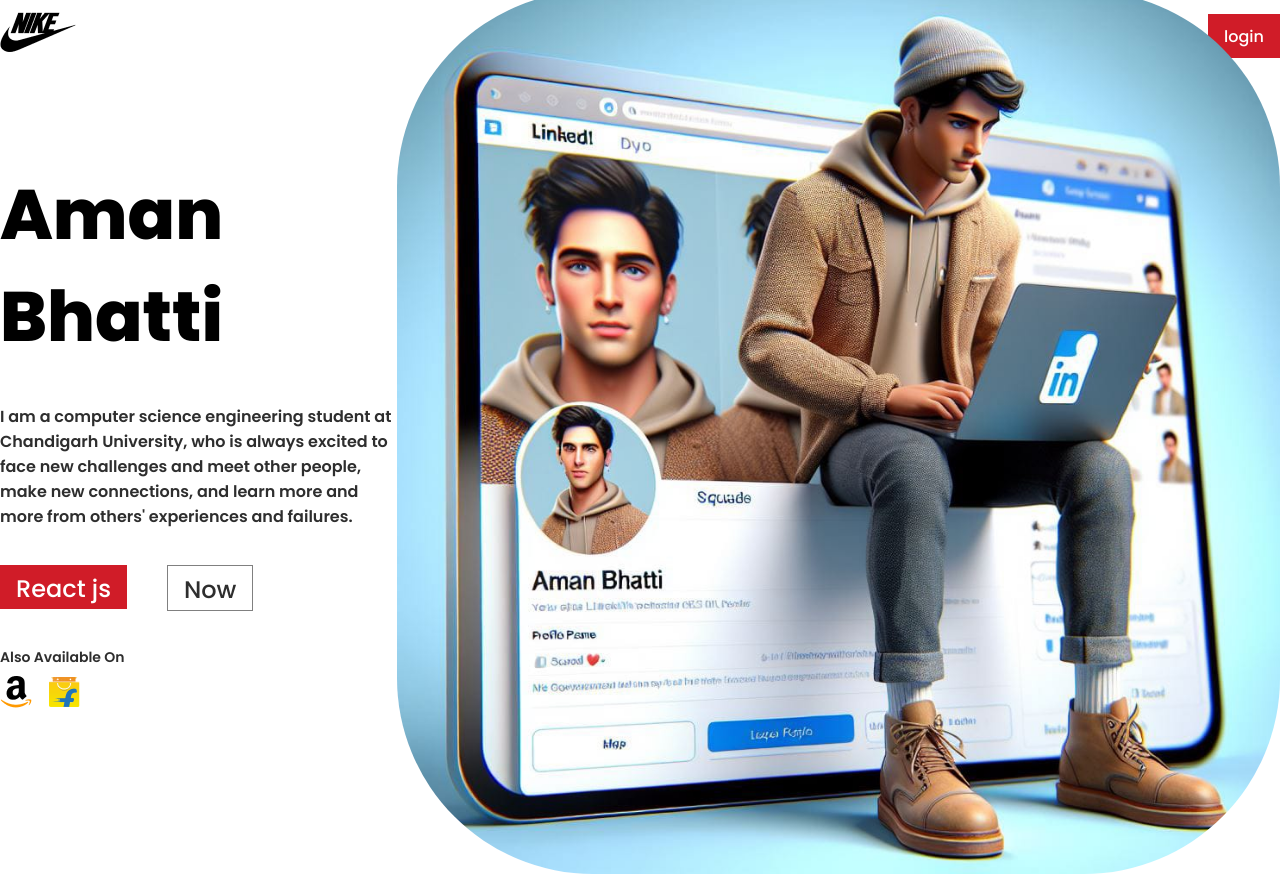
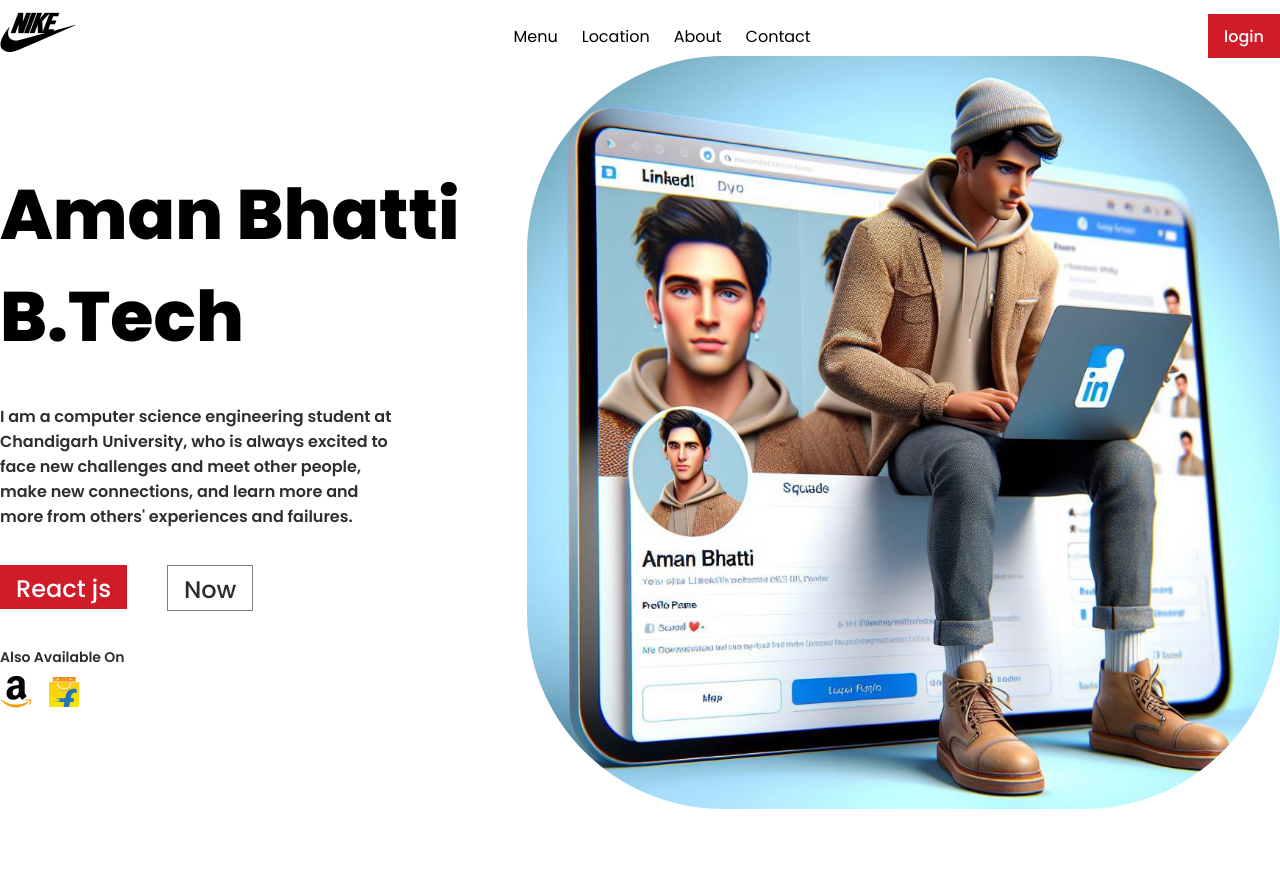
Before and after one commit to Bhattiaman/Task-1, a React (Vite) app: page / in a window 1280 px wide. After the commit the page ends 816 px from the top, so only its background shows below. Built offline with nearby package versions, Linux system fonts and the light colour scheme.

Commit message:
Update Hero.jsx

```diff
--- a/src/components/Hero.jsx
+++ b/src/components/Hero.jsx
@@ -2,7 +2,7 @@
   return (
     <main className="hero container">
       <div className="hero-content">
-        <h1>Aman Bhatti</h1>
+        <h1>Aman Bhatti B.Tech</h1>
         <p>
 
 I am a computer science engineering student at Chandigarh University, who is always excited to face new challenges and meet other people, make new connections, and learn more and more from others' experiences and failures.
```
